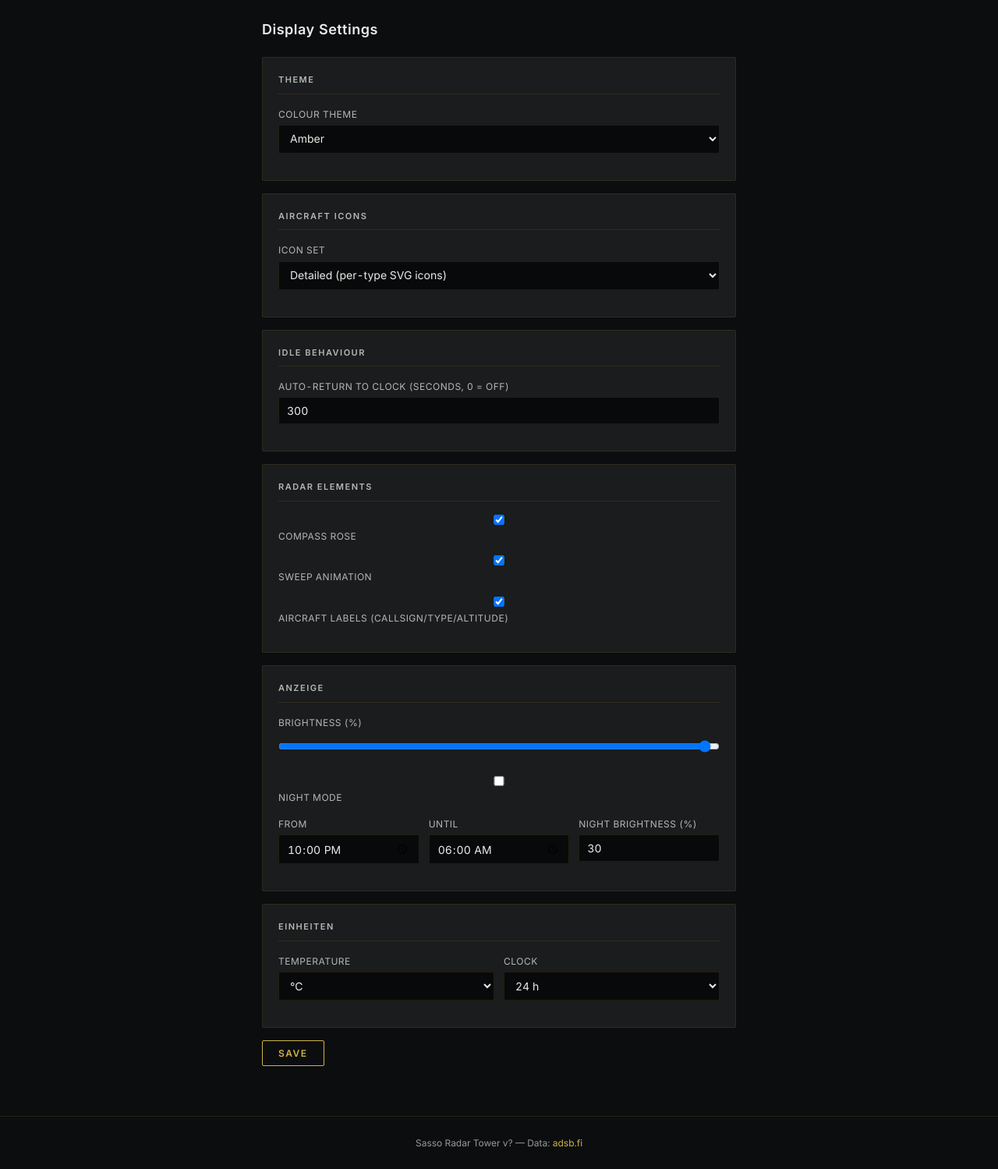
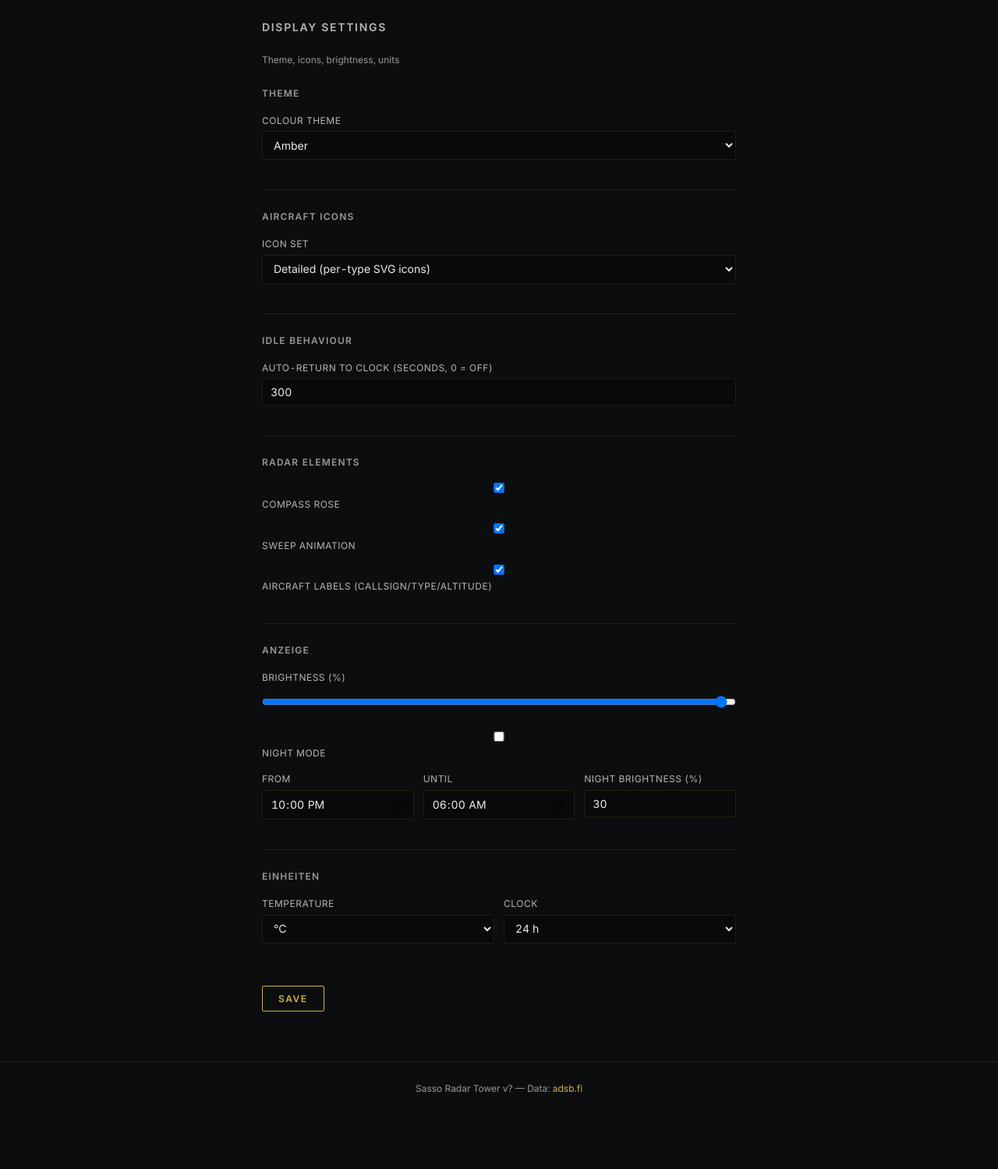
Before and after one commit to Lukasisnberg/Sasso_Radar_Tower, a Flask app: page /display in a window 1280 px wide. Shown: the part 60-1559 px from the top of the page at 78% size. After the commit the page ends 1461 px from the top, so only its background shows below. Run offline with Flask 3, Linux system fonts and the light colour scheme.

Commit message:
Portal-Redesign Schritt 2: übrige Seiten aufs neue System gezogen
Alle sechs verbleibenden Seiten (Radar, Display, API Keys, System, About,
Weather) von der alten .card-Struktur auf das in Schritt 1 am Dashboard
etablierte .page-header/.section-Raster umgestellt: kleiner Großbuchstaben-
Titel mit Kontextzeile statt fetter <h1>, Haarlinien-Abschnitte statt
umrandeter Kästen mit Schlagschatten-Optik.

Bedienelemente (Felder/Auswahl/Umschalter/Buttons) und Rückmeldungen
(Alerts) bewusst unverändert gelassen -- das ist Schritt 3/4. Da jetzt
keine Seite mehr .card/.home-grid/.home-link referenziert, die
entsprechenden jetzt toten Legacy-CSS-Regeln aus style.css entfernt.

Keine Änderung an Formularfeldnamen, Routen oder Speicherlogik. Visuell
per Dev-Server + Browser-Screenshots auf allen sechs Seiten verifiziert.
Volle Testsuite weiterhin 584/584 grün.

Co-Authored-By: Claude Sonnet 5 <noreply@anthropic.com>

```diff
--- a/flugradar/web/static/style.css
+++ b/flugradar/web/static/style.css
@@ -224,25 +223,6 @@ h1 {
   font-weight: 600;
   margin-bottom: 20px;
   letter-spacing: 0.5px;
-}
-
-.card {
-  background: var(--bg-card);
-  border: 1px solid var(--border);
-  border-radius: var(--radius);
-  padding: 20px;
-  margin-bottom: 16px;
-}
-
-.card h2 {
-  color: var(--text-muted);
-  font-size: 11px;
-  font-weight: 600;
-  text-transform: uppercase;
-  letter-spacing: 1.5px;
-  margin-bottom: 16px;
-  padding-bottom: 8px;
-  border-bottom: 1px solid var(--border);
 }
 
 .form-group {
--- a/flugradar/web/templates/display.html
+++ b/flugradar/web/templates/display.html
@@ -1,14 +1,17 @@
 {% extends "base.html" %}
 {% block title %}Display - SRT{% endblock %}
 {% block content %}
-<h1>Display Settings</h1>
+<header class="page-header">
+  <h1>Display Settings</h1>
+  <p class="context">Theme, icons, brightness, units</p>
+</header>
 
 {% if request.args.get('saved') %}
 <div class="alert alert-success">Settings saved.</div>
 {% endif %}
 
 <form method="post">
-  <div class="card">
+  <section class="section">
     <h2>Theme</h2>
     <div class="form-group">
       <label for="theme">Colour Theme</label>
@@ -17,9 +20,9 @@
         <option value="mono" {% if settings.theme == 'mono' %}selected{% endif %}>Mono</option>
       </select>
     </div>
-  </div>
+  </section>
 
-  <div class="card">
+  <section class="section">
     <h2>Aircraft Icons</h2>
     <div class="form-group">
       <label for="aircraft_icon_set">Icon Set</label>
@@ -28,18 +31,18 @@
         <option value="simple" {% if settings.aircraft_icon_set == 'simple' %}selected{% endif %}>Simple (hand-drawn shapes)</option>
       </select>
     </div>
-  </div>
+  </section>
 
-  <div class="card">
+  <section class="section">
     <h2>Idle Behaviour</h2>
     <div class="form-group">
       <label for="auto_clock_s">Auto-return to clock (seconds, 0 = off)</label>
       <input type="number" id="auto_clock_s" name="auto_clock_s"
              value="{{ settings.auto_clock_s }}" min="0" step="30">
     </div>
-  </div>
+  </section>
 
-  <div class="card">
+  <section class="section">
     <h2>Radar Elements</h2>
     <div class="form-group">
       <label for="show_compass">
@@ -62,9 +65,9 @@
         Aircraft labels (callsign/type/altitude)
       </label>
     </div>
-  </div>
+  </section>
 
-  <div class="card">
+  <section class="section">
     <h2>Anzeige</h2>
     <div class="form-group">
       <label for="brightness">Brightness (%)</label>
@@ -95,9 +98,9 @@
                min="5" max="100" step="5" value="{{ settings.night_mode_brightness }}">
       </div>
     </div>
-  </div>
+  </section>
 
-  <div class="card">
+  <section class="section">
     <h2>Einheiten</h2>
     <div class="form-row">
       <div class="form-group">
@@ -115,7 +118,7 @@
         </select>
       </div>
     </div>
-  </div>
+  </section>
 
   <div class="btn-group">
     <button type="submit" class="btn">Save</button>
```
Also changed, not shown: other parts of flugradar/web/static/style.css (+4 -41 lines), flugradar/web/templates/about.html (+8 -5 lines), flugradar/web/templates/api_keys.html (+14 -11 lines), flugradar/web/templates/radar.html (+14 -11 lines), flugradar/web/templates/system.html (+10 -7 lines), flugradar/web/templates/weather.html (+10 -7 lines).
